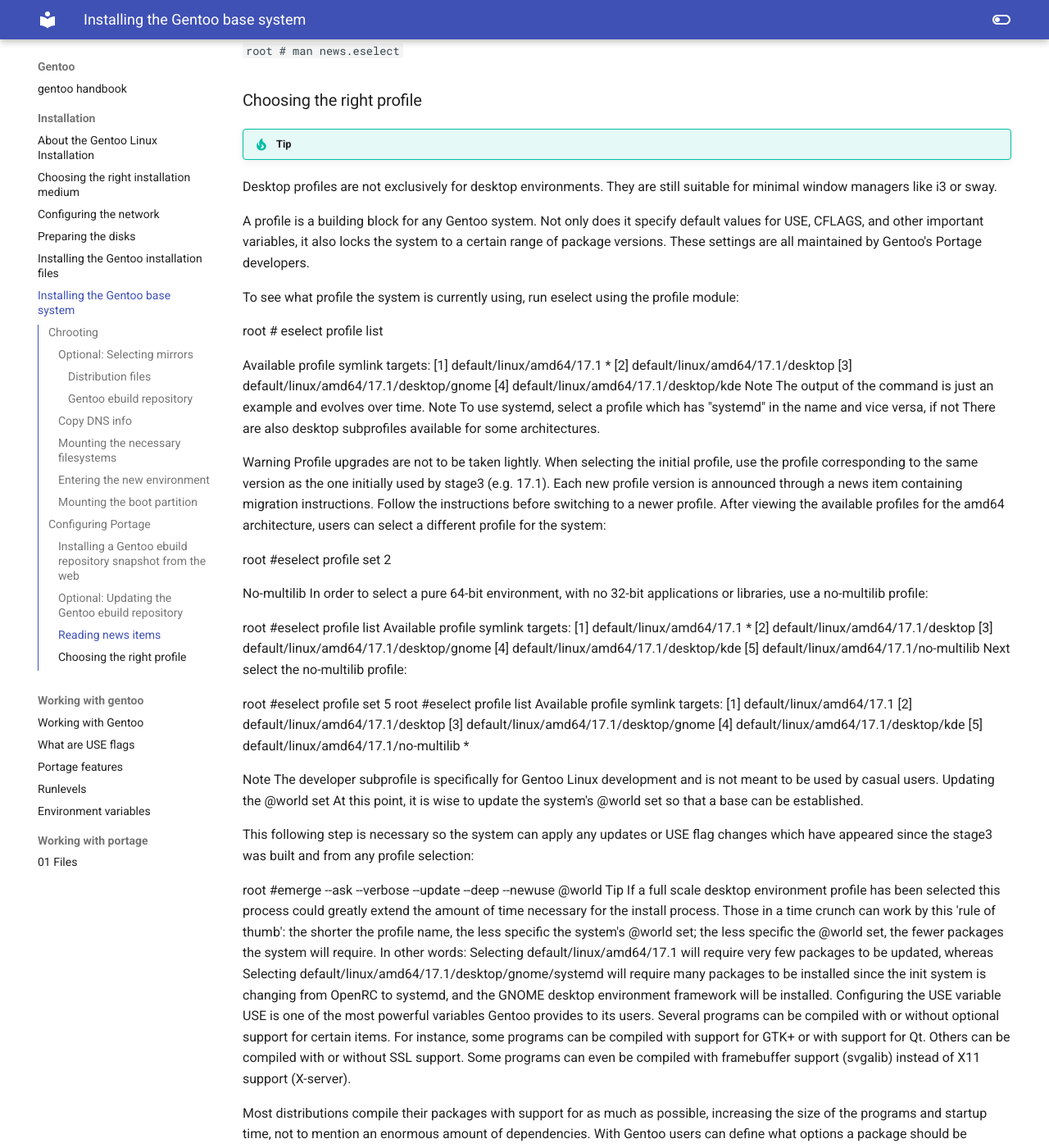
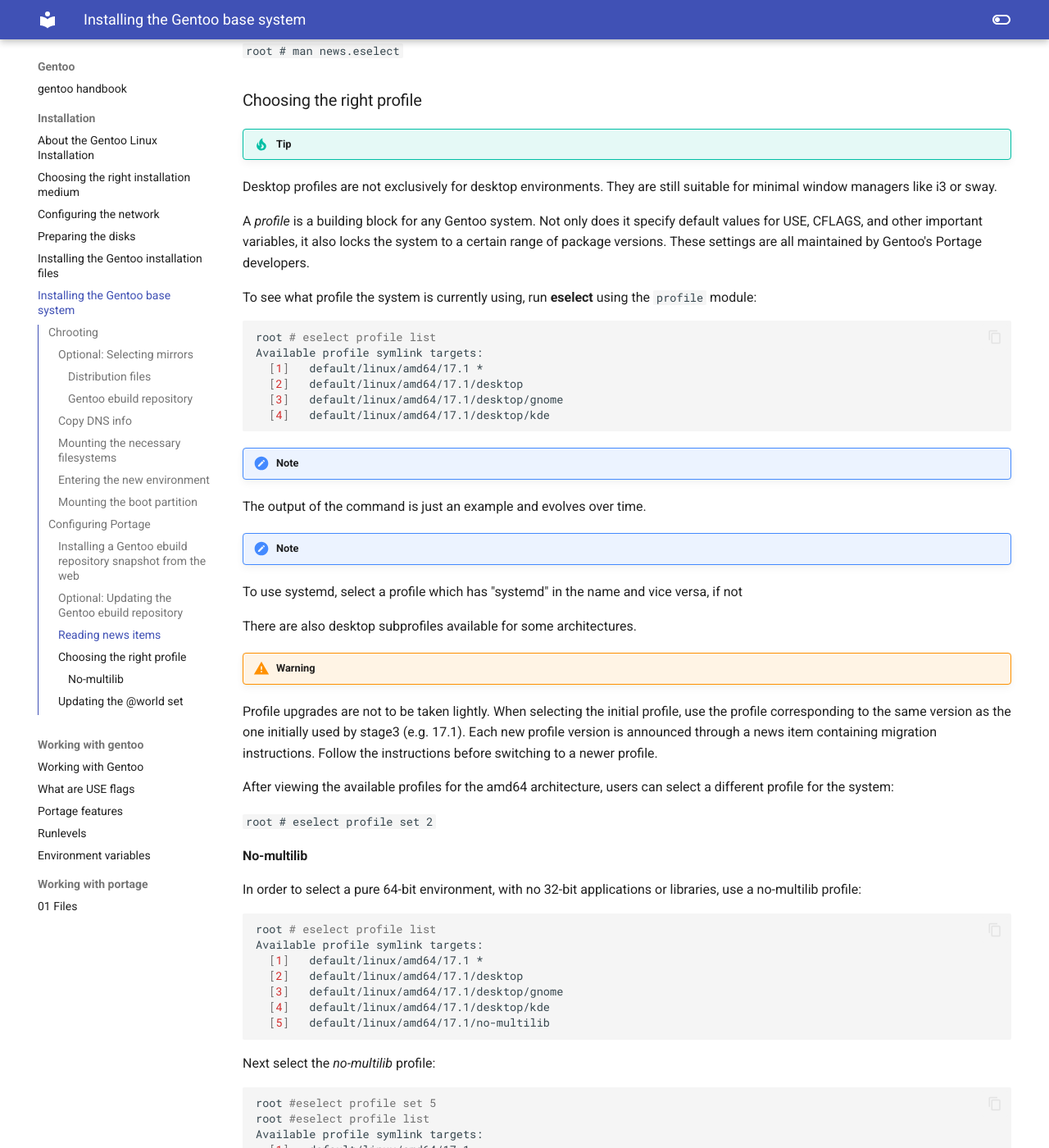
Before and after one commit to floviken/mkdocs, an MkDocs documentation site: the page built from docs/gentoo/installation/06-Installing the Gentoo base system.md, in a window 1280 px wide and 1400 px high, scrolled down 5096 px. Shown: the whole window at 82% size. Built offline with MkDocs 1.6.1 and Material for MkDocs 9.7.7, drawn with Linux system fonts in a browser that asks for light colours; some of the changed text lies outside the part shown.

Commit message:
Update 06-Installing the Gentoo base system.md

````diff
--- a/docs/gentoo/installation/06-Installing the Gentoo base system.md
+++ b/docs/gentoo/installation/06-Installing the Gentoo base system.md
@@ -186,41 +186,50 @@
 !!! Tip
 Desktop profiles are not exclusively for desktop environments. They are still suitable for minimal window managers like i3 or sway.
 
-A profile is a building block for any Gentoo system. Not only does it specify default values for USE, CFLAGS, and other important variables, it also locks the system to a certain range of package versions. These settings are all maintained by Gentoo's Portage developers.
+A *profile* is a building block for any Gentoo system. Not only does it specify default values for USE, CFLAGS, and other important variables, it also locks the system to a certain range of package versions. These settings are all maintained by Gentoo's Portage developers.
 
-To see what profile the system is currently using, run eselect using the profile module:
+To see what profile the system is currently using, run **eselect** using the `profile` module:
 
+```sh
 root # eselect profile list
-
 Available profile symlink targets:
   [1]   default/linux/amd64/17.1 *
   [2]   default/linux/amd64/17.1/desktop
   [3]   default/linux/amd64/17.1/desktop/gnome
   [4]   default/linux/amd64/17.1/desktop/kde
- Note
+```
+
+!!! Note
 The output of the command is just an example and evolves over time.
- Note
+
+!!! Note
 To use systemd, select a profile which has "systemd" in the name and vice versa, if not
+
 There are also desktop subprofiles available for some architectures.
 
- Warning
+!!! Warning
 Profile upgrades are not to be taken lightly. When selecting the initial profile, use the profile corresponding to the same version as the one initially used by stage3 (e.g. 17.1). Each new profile version is announced through a news item containing migration instructions. Follow the instructions before switching to a newer profile.
+
 After viewing the available profiles for the amd64 architecture, users can select a different profile for the system:
 
-root #eselect profile set 2
+`root # eselect profile set 2`
 
-No-multilib
+#### No-multilib
+
 In order to select a pure 64-bit environment, with no 32-bit applications or libraries, use a no-multilib profile:
 
-root #eselect profile list
+```sh
+root # eselect profile list
 Available profile symlink targets:
   [1]   default/linux/amd64/17.1 *
   [2]   default/linux/amd64/17.1/desktop
   [3]   default/linux/amd64/17.1/desktop/gnome
   [4]   default/linux/amd64/17.1/desktop/kde
   [5]   default/linux/amd64/17.1/no-multilib
-Next select the no-multilib profile:
+```
+Next select the *no-multilib* profile:
 
+```sh
 root #eselect profile set 5
 root #eselect profile list
 Available profile symlink targets:
@@ -229,11 +238,13 @@
   [3]   default/linux/amd64/17.1/desktop/gnome
   [4]   default/linux/amd64/17.1/desktop/kde
   [5]   default/linux/amd64/17.1/no-multilib *
+```
 
+!!! Note
+The `developer` subprofile is specifically for Gentoo Linux development and is not meant to be used by casual users.
 
- Note
-The developer subprofile is specifically for Gentoo Linux development and is not meant to be used by casual users.
-Updating the @world set
+### Updating the @world set
+
 At this point, it is wise to update the system's @world set so that a base can be established.
 
 This following step is necessary so the system can apply any updates or USE flag changes which have appeared since the stage3 was built and from any profile selection:
````
